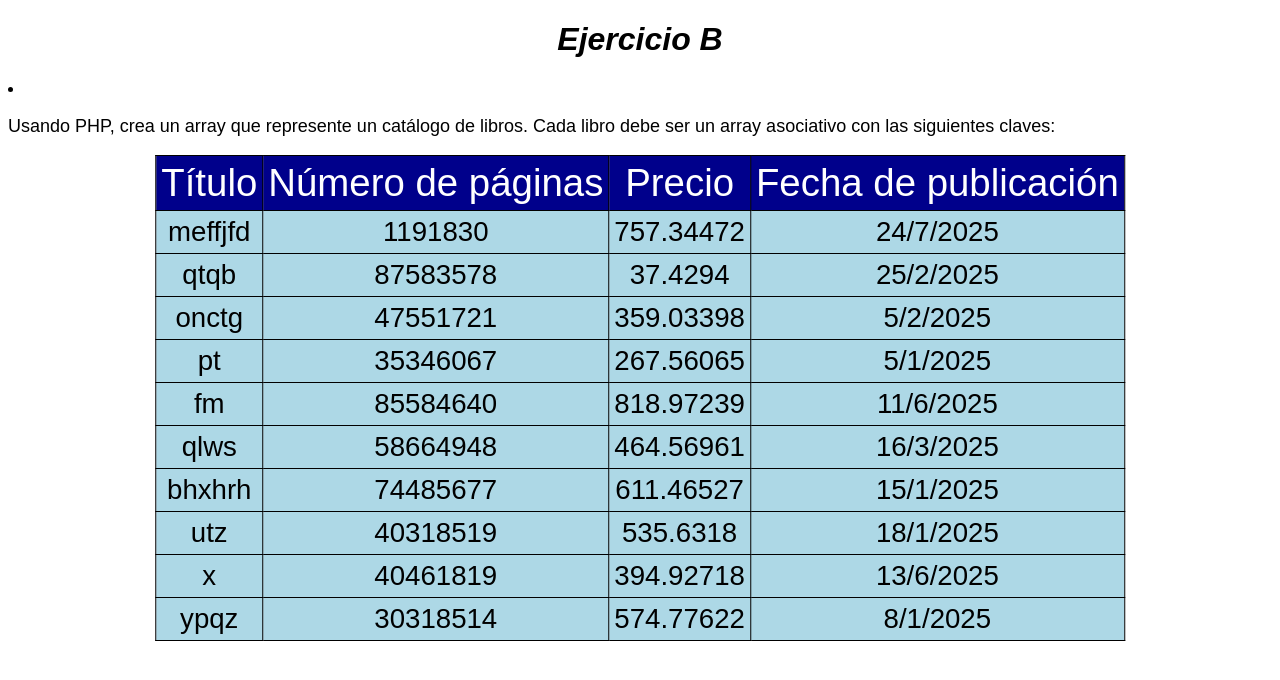
After one commit to MarcosRSPG/DWES_Git, a PHP site: page /UD2_AE_Marcos_Rodriguez_IntroduccionPHP_B.php in a window 1280 px wide. The commit adds this page. Shown: the top 680 px of the page. Run offline with PHP 8.4, Linux system fonts and the light colour scheme.

Commit message:
Proyecto PHP mejorado con CSS y HTML

```diff
--- /dev/null
+++ b/UD2-AC2-EV_IntroducciónPHP/CSS_UD2_AE_Marcos_Rodriguez_IntroduccionPHP_B.css
@@ -0,0 +1,49 @@
+table,
+tr,
+td {
+  border: 1px solid black;
+  border-collapse: collapse;
+  padding: 5px;
+  font-size: larger;
+  font-family: Arial;
+}
+tr {
+  border: 1px solid black;
+  border-collapse: collapse;
+  padding: 10px;
+  background-color: lightblue;
+}
+td {
+  text-align: center;
+}
+.header {
+  text-align: center;
+  font-size: xx-large;
+  font-family: Arial;
+  padding: 10px;
+  color: white;
+  background-color: darkblue;
+}
+.tabla {
+  position: relative;
+  left: 50%;
+  top: 0;
+  transform: translate(-50%, 0%);
+}
+h1 {
+  text-align: center;
+  font-weight: bold;
+  font-family: Arial;
+  font-style: italic;
+}
+p {
+  text-align: justify;
+  font-family: Arial;
+  font-size: large;
+}
+a {
+  text-decoration: none;
+  color: black;
+  font-family: Arial;
+  font-size: large;
+}
--- a/UD2-AC2-EV_IntroducciónPHP/UD2_AE_Marcos_Rodriguez_IntroducciónPHP_B.php
+++ b/UD2-AC2-EV_IntroducciónPHP/PHP_UD2_AE_Marcos_Rodriguez_IntroduccionPHP_B.php
@@ -1,4 +1,5 @@
 <?php
+
 // B) Genera una estructura para que haya al menos una clave cuyo valor represente uno de estos tipos de datos:
 
 define("NUMERO_LIBROS", 10);
@@ -38,10 +39,4 @@ for ($i=0; $i < NUMERO_LIBROS; $i++) {
 );
 	$catalogo[] = $libro;
 }
-
-foreach ($catalogo as $libro) {
-	foreach ($libro as $key => $value) {
-		echo "$key : $value <br>";
-	}
-	echo "<br>";
-}
+?>
--- a/UD2-AC2-EV_IntroducciónPHP/UD2_AE_Marcos_Rodriguez_IntroducciónPHP_A.php
+++ b/UD2-AC2-EV_IntroducciónPHP/UD2_AE_Marcos_Rodriguez_IntroduccionPHP_A.php
@@ -17,7 +17,7 @@ if (comprobarPrimo((int)$numero)) {
 }else{
 	echo "El número $numero no es primo";
 }
-$numero--;
+$numero++;
 if (comprobarPrimo((int)$numero)) {
 	echo "<br>El número $numero es primo";
 }else{
--- /dev/null
+++ b/UD2-AC2-EV_IntroducciónPHP/UD2_AE_Marcos_Rodriguez_IntroduccionPHP_B.php
@@ -0,0 +1,40 @@
+<?php
+	require 'PHP_UD2_AE_Marcos_Rodriguez_IntroduccionPHP_B.php';
+?>
+
+<!DOCTYPE html>
+<html lang="en">
+<head>
+	<meta charset="UTF-8">
+	<meta name="viewport" content="width=device-width, initial-scale=1.0">
+	<title>Ejercicio B</title>
+	<link rel="stylesheet" href="CSS_UD2_AE_Marcos_Rodriguez_IntroduccionPHP_B.css">
+</head>
+<body>
+	<h1>Ejercicio B</h1>
+	<li>
+<p>Usando PHP, crea un array que represente un catálogo de libros. Cada libro debe ser un array asociativo con las siguientes claves:</p>
+</li>
+	<table class="tabla">
+		<tr class="header">
+			<td>Título</td>
+			<td>Número de páginas</td>
+			<td>Precio</td>
+			<td>Fecha de publicación</td>
+		</tr>
+		<?php
+		foreach ($catalogo as $libro) {
+			if (empty($libro)) {
+				continue;
+			}
+			echo "<tr>";
+			echo "<td>".$libro['titulo']."</td>";
+			echo "<td>".$libro['n_paginas']."</td>";
+			echo "<td>".$libro['precio']."</td>";
+			echo "<td>".$libro['fecha_publicacion']."</td>";
+			echo "</tr>";
+		}
+		 ?>
+	</table>
+</body>
+</html>
```
